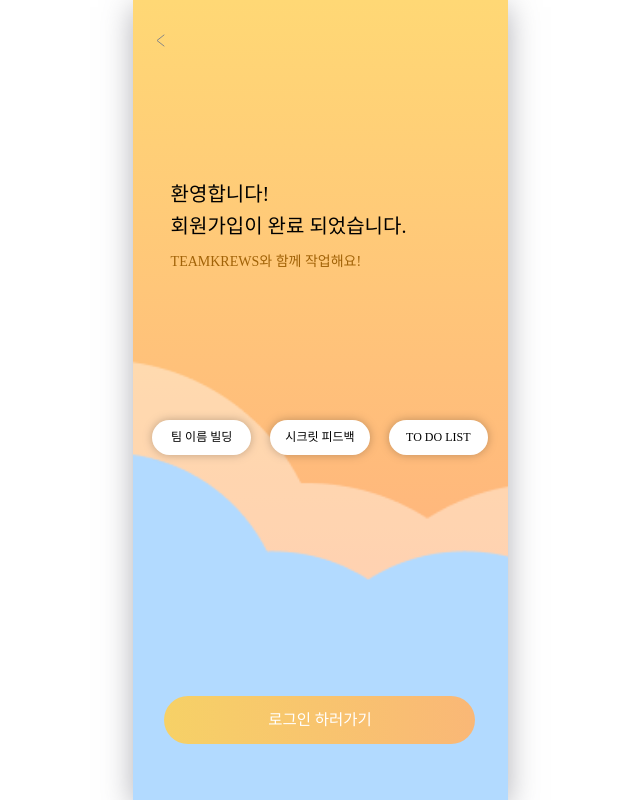
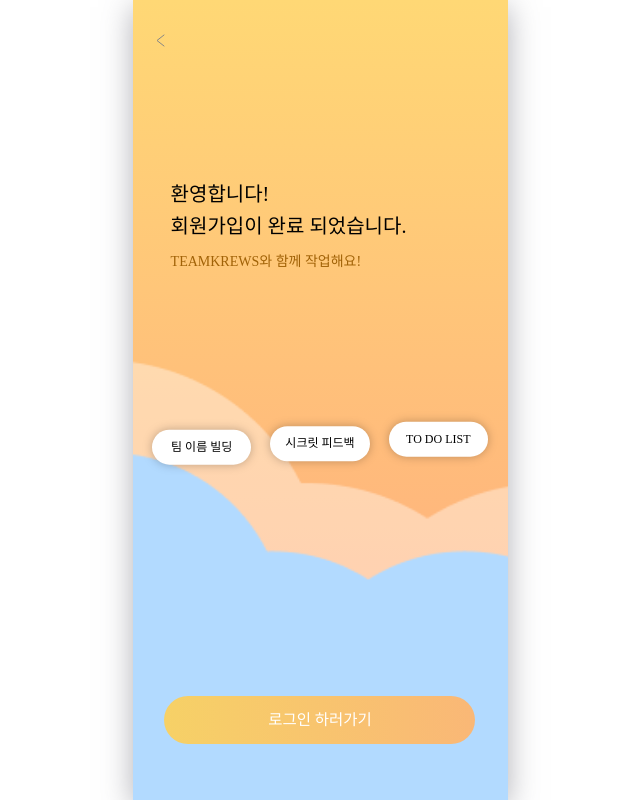
Before and after one commit to 9oormthon-univ/2024_BEOTKKOTTHON_TEAM_21_FE, a React (Create React App) app: page /signend in a window 1280 px wide. Shown: the whole page, without its empty margins (320-960 px from the left). Built offline with nearby package versions, Linux system fonts and the light colour scheme; no server answers; a web font is replaced by a local one.

Commit message:
feat: 회원가입 완료 페이지 애니메이션 적용

```diff
--- a/src/pages/SignUp/SignUpEnd.js
+++ b/src/pages/SignUp/SignUpEnd.js
@@ -1,9 +1,8 @@
 import React, { useState, useEffect } from "react";
 import { useNavigate } from "react-router-dom";
-import styled from "styled-components";
+import styled, { keyframes } from "styled-components";
 import Navbar from "../../components/Navbar";
 import { motion } from "framer-motion";
-import styles from "../Recommend/RecommendStart.module.css"; // CSS 모듈 import
 import CloudBackground from "../../assets/CloudBg.png";
 import {GradientButton} from "../../styles/WorkspaceStyle";
 
@@ -68,7 +67,8 @@ const TeamnameContainer1 = styled.div`
   filter: drop-shadow(0px 0px 5px rgba(0, 0, 0, 0.25));
 `;
 
-const TeamnameBox = styled.div`
+
+const TeamnameBoxMotion = styled(motion.div)`
   display: flex;
   justify-content: center;
   align-items: center;
@@ -79,12 +79,41 @@ const TeamnameBox = styled.div`
   background: #fff;
 `;
 
+// 박스 바운스 효과
+const animations = [
+  {
+    y: [0, 10, 0, 20, 0],
+    transition: { duration: 3, repeat: Infinity, repeatType: "reverse", delay: 0.1 },
+  },
+  {
+    y: [0, 10, 0, 20, 0],
+    transition: { duration: 3, repeat: Infinity, repeatType: "reverse", delay: 0.4 },
+  },
+  {
+    y: [0, 10, 0, 20, 0],
+    transition: { duration: 3, repeat: Infinity, repeatType: "reverse", delay: 0.7 },
+  },
+];
+
 // 화면 전환 효과
 const transitionVariants = {
   initial: { x: "-0.3vw" }, // 처음 상태를 화면 왼쪽 밖으로 설정
   enter: { x: 0 }, // 첫 번째 단계에서는 화면 중앙으로 이동
   slide: { x: "0.3vw" }, // 두 번째 단계에서는 화면 오른쪽으로 이동
   exit: { x: "-0.3vw" }, // 페이지를 떠날 때 왼쪽으로 슬라이드
+};
+
+// 각 문장에 대한 fade 효과
+const sentenceVariants = {
+  hidden: { opacity: 0, y: 10 },
+  visible: (i) => ({
+    opacity: 1,
+    y: 0,
+    transition: {
+      delay: i * 0.2,
+      duration: 0.9,
+    },
+  }),
 };
 
 function SignUpEnd() {
@@ -108,8 +137,22 @@ function SignUpEnd() {
             <ContextContainer>
               <TextContainer>
                 <div className="text-xl mb-2">
+                  <motion.div
+                      variants={sentenceVariants}
+                      initial="hidden"
+                      animate="visible"
+                      custom={0}
+                  >
                   <p className="mb-1">환영합니다!</p>
+                  </motion.div>
+                  <motion.div
+                      variants={sentenceVariants}
+                      initial="hidden"
+                      animate="visible"
+                      custom={1}
+                  >
                   <p className="mb-3">회원가입이 완료 되었습니다.</p>
+                  </motion.div>
                   <p className="text-sm text-yellow-700">TEAMKREWS와 함께 작업해요!</p>
                 </div>
               </TextContainer>
@@ -117,9 +160,13 @@ function SignUpEnd() {
                 <div className="flex flex-col items-center justify-between">
                   <div>
                     <TeamnameContainer1 className="text-xs">
-                      <TeamnameBox>팀 이름 빌딩</TeamnameBox>
-                      <TeamnameBox>시크릿 피드백</TeamnameBox>
-                      <TeamnameBox>TO DO LIST</TeamnameBox>
+                      {animations.map((animation, index) => (
+                          <TeamnameBoxMotion key={index} animate={animation} transition={animation.transition}>
+                            {index === 0 && "팀 이름 빌딩"}
+                            {index === 1 && "시크릿 피드백"}
+                            {index === 2 && "TO DO LIST"}
+                          </TeamnameBoxMotion>
+                      ))}
                     </TeamnameContainer1>
                   </div>
                   <ButtonContainer className="mb-6">
```
